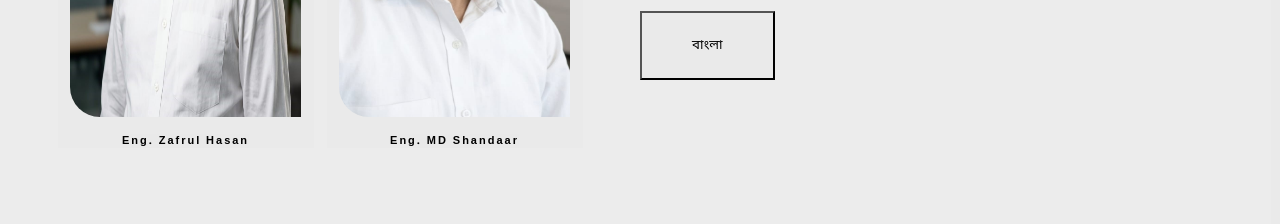
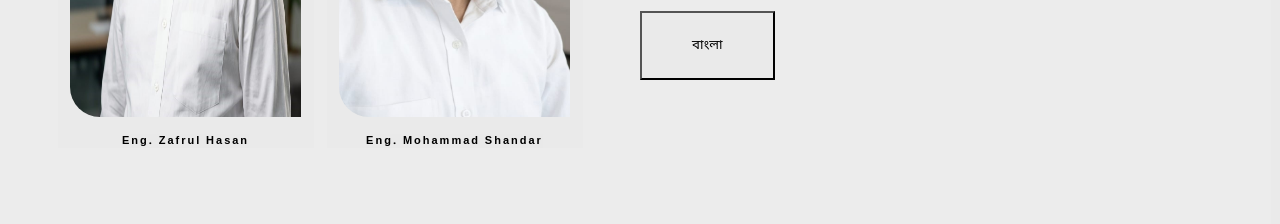
Before and after one commit to Adil0910/Embroidery-Services, a React (Vite) app: page / in a window 1280 px wide. Shown: the part 1280-1504 px from the top of the page. Built offline with nearby package versions, Linux system fonts and the light colour scheme; the HTML template or start-up script is replaced by a standard one.

Commit message:
commit 1a2b3c4d5e6f7g8h9i0j Author: Ehtesham <
Date:   Wed Jun 26 12:34:56 2024 +0000

    Update About component with new information

```diff
--- a/src/components/About.tsx
+++ b/src/components/About.tsx
@@ -18,7 +18,7 @@
         </div>
         <div className='imagebox'>
         <img className='about-img' src='img/engineer2.jpeg'/>
-        <h3 className='abouth3'>Eng. MD Shandaar</h3>
+        <h3 className='abouth3'>Eng. Mohammad Shandar</h3>
         </div>
       </div>
       <div className='ab-2'>
```
